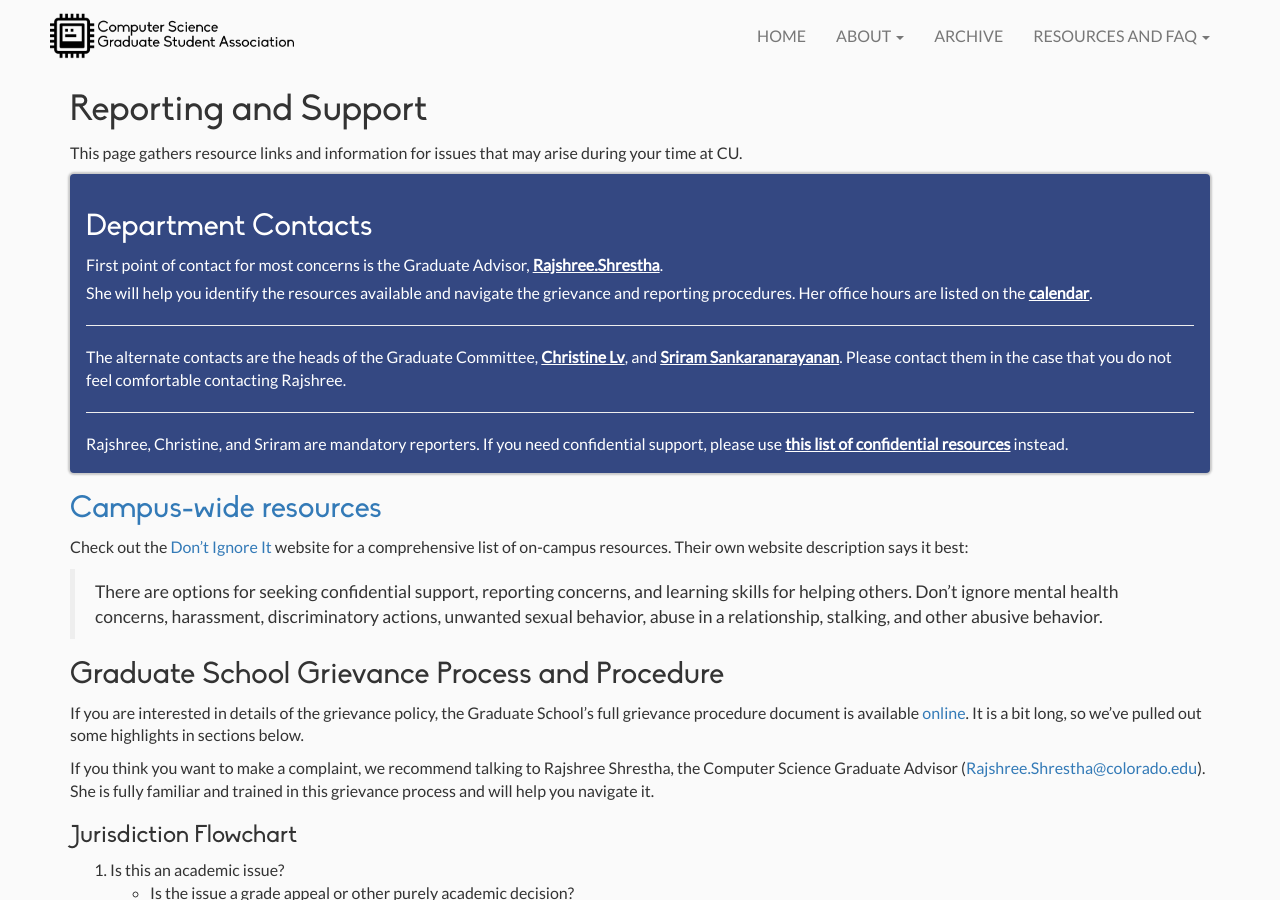
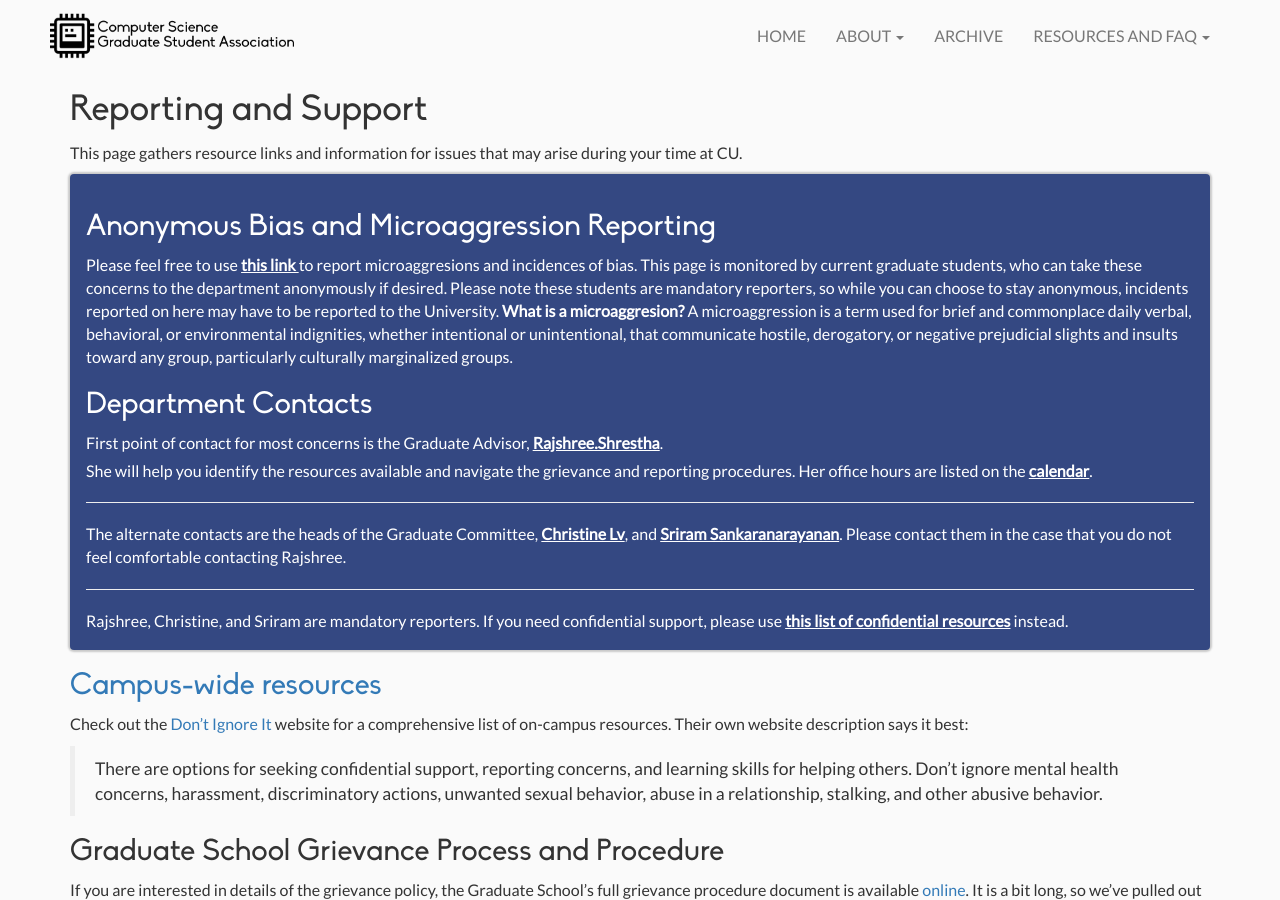
Before and after one commit to casassg/events-landing, a Jekyll site: the page built from concerns.md, in a window 1280 px wide and 900 px high. Built offline with Jekyll 4.4.1, drawn with Linux system fonts in a browser that asks for light colours; nearby versions of some CDN libraries.

Commit message:
Updating concerns page to have bias reporting link.

```diff
--- a/concerns.md
+++ b/concerns.md
@@ -5,7 +5,16 @@ title: Reporting and Support
 
 This page gathers resource links and information for issues that may arise during your time at CU.
 
+
 <div class="alert alert-primary accent-section" role="alert">
+<h2>Anonymous Bias and Microaggression Reporting</h2>
+Please feel free to use <a href="https://forms.gle/ezhYMjs3Q2Y24XBe7" class="alert-link"> this link </a> to report microaggresions and incidences of bias.  This page is monitored by current graduate students, who can take these concerns to the department anonymously if desired.
+
+Please note these students are mandatory reporters, so while you can choose to stay anonymous, incidents reported on here may have to be reported to the University.
+
+<b>What is a microaggresion?</b>
+A microaggression is a term used for brief and commonplace daily verbal, behavioral, or environmental indignities, whether intentional or unintentional, that communicate hostile, derogatory, or negative prejudicial slights and insults toward any group, particularly culturally marginalized groups.
+
 <h2>Department Contacts</h2>
 <p>First point of contact for most concerns is the Graduate Advisor, <a href="mailto:Rajshree.Shrestha@colorado.edu" class="alert-link">Rajshree.Shrestha</a>.</p>
 
```
